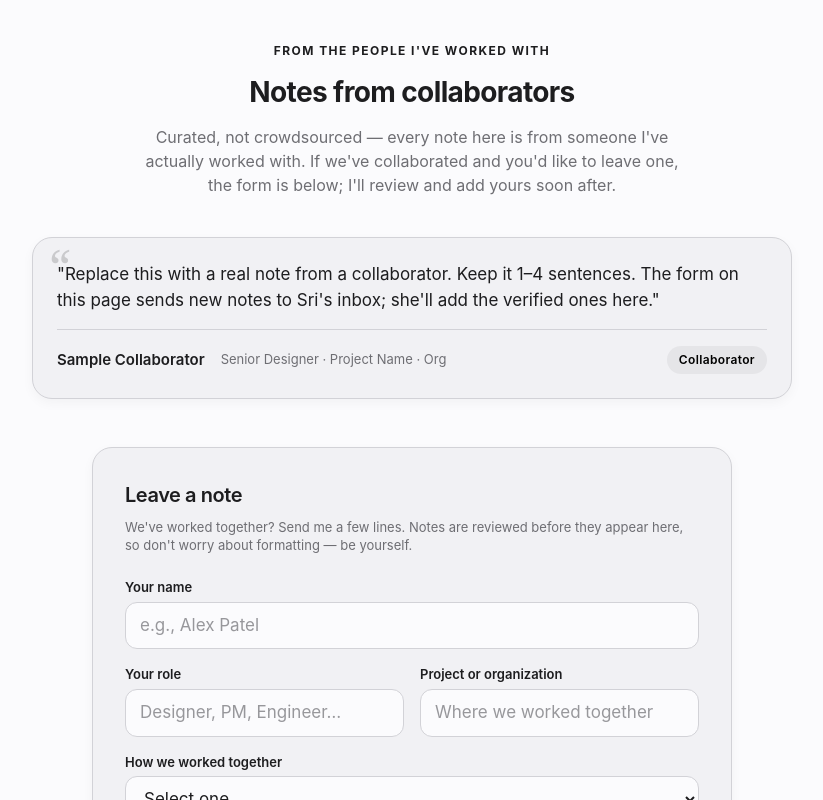
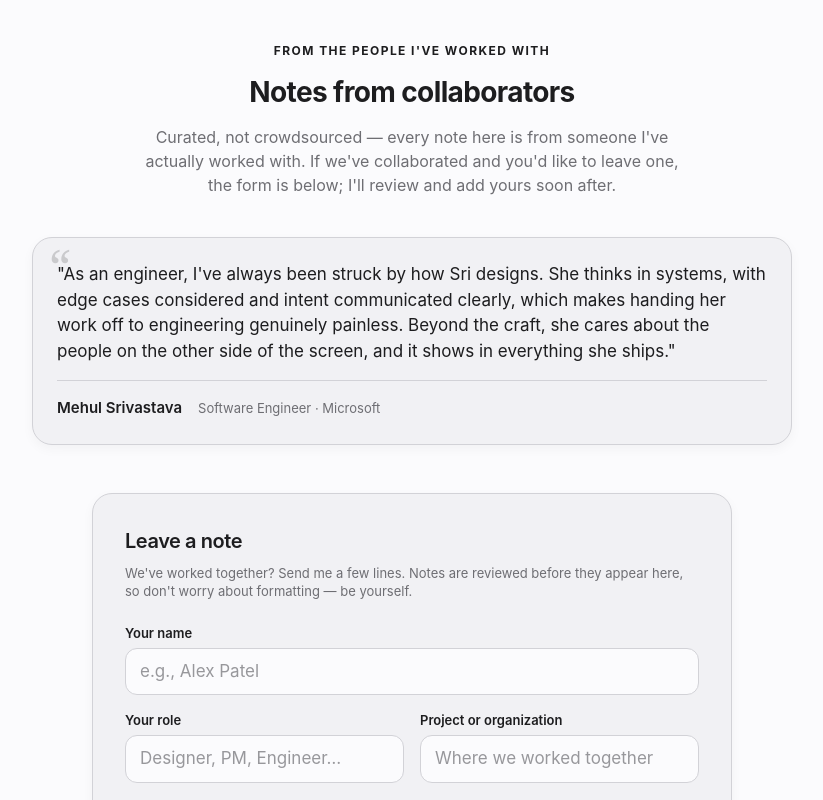
Before and after one commit to Srinidhi-tc/portfolio, a React (Vite) app: page /portfolio/about in a window 1280 px wide. Shown: the part 1447-2247 px from the top of the page, without its empty margins (228-1051 px from the left). Built offline with nearby package versions, Linux system fonts and the light colour scheme; a web font is replaced by a local one.

Commit message:
Add a collaborator note to the About page

```diff
--- a/src/data/testimonials.js
+++ b/src/data/testimonials.js
@@ -11,15 +11,13 @@
  *   relationship – (optional) "Manager", "Collaborator", "Client", etc.
  */
 export const testimonials = [
-  // Seed example — feel free to delete once a real one is in.
   {
-    id: "seed-example",
-    name: "Sample Collaborator",
-    role: "Senior Designer",
-    org: "Project Name · Org",
-    relationship: "Collaborator",
+    id: "mehul-srivastava",
+    name: "Mehul Srivastava",
+    role: "Software Engineer",
+    org: "Microsoft",
     quote:
-      "Replace this with a real note from a collaborator. Keep it 1–4 sentences. The form on this page sends new notes to Sri's inbox; she'll add the verified ones here.",
-    date: "2025-01-01",
+      "As an engineer, I've always been struck by how Sri designs. She thinks in systems, with edge cases considered and intent communicated clearly, which makes handing her work off to engineering genuinely painless. Beyond the craft, she cares about the people on the other side of the screen, and it shows in everything she ships.",
+    date: "2026-06-08",
   },
 ];
```
